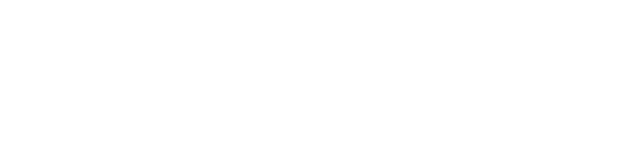
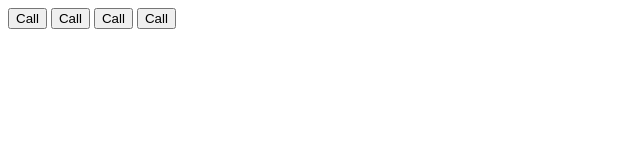
Before and after one commit to Kirito-code1/GithHub-Practice-, a plain HTML site: page index.html in a window 1280 px wide. Shown: the whole page, without its empty margins (0-640 px from the left). Drawn offline with Linux system fonts and the light colour scheme.

Commit message:
Сделал footer

```diff
--- a/index.html
+++ b/index.html
@@ -6,6 +6,11 @@
     <title>Document</title>
 </head>
 <body>
-
+    <footer>
+        <button>Call</button>
+        <button>Call</button>
+        <button>Call</button>
+        <button>Call</button>
+    </footer>
 </body>
 </html>
```
